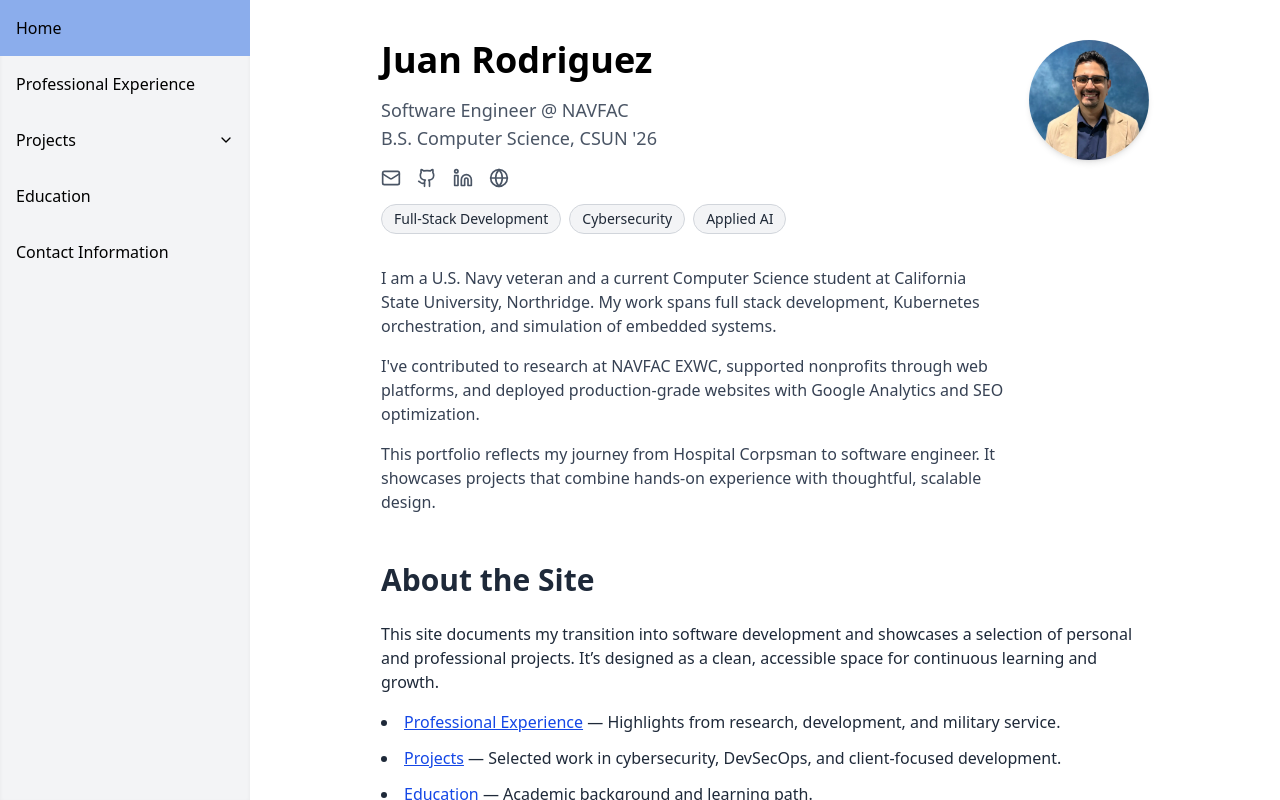
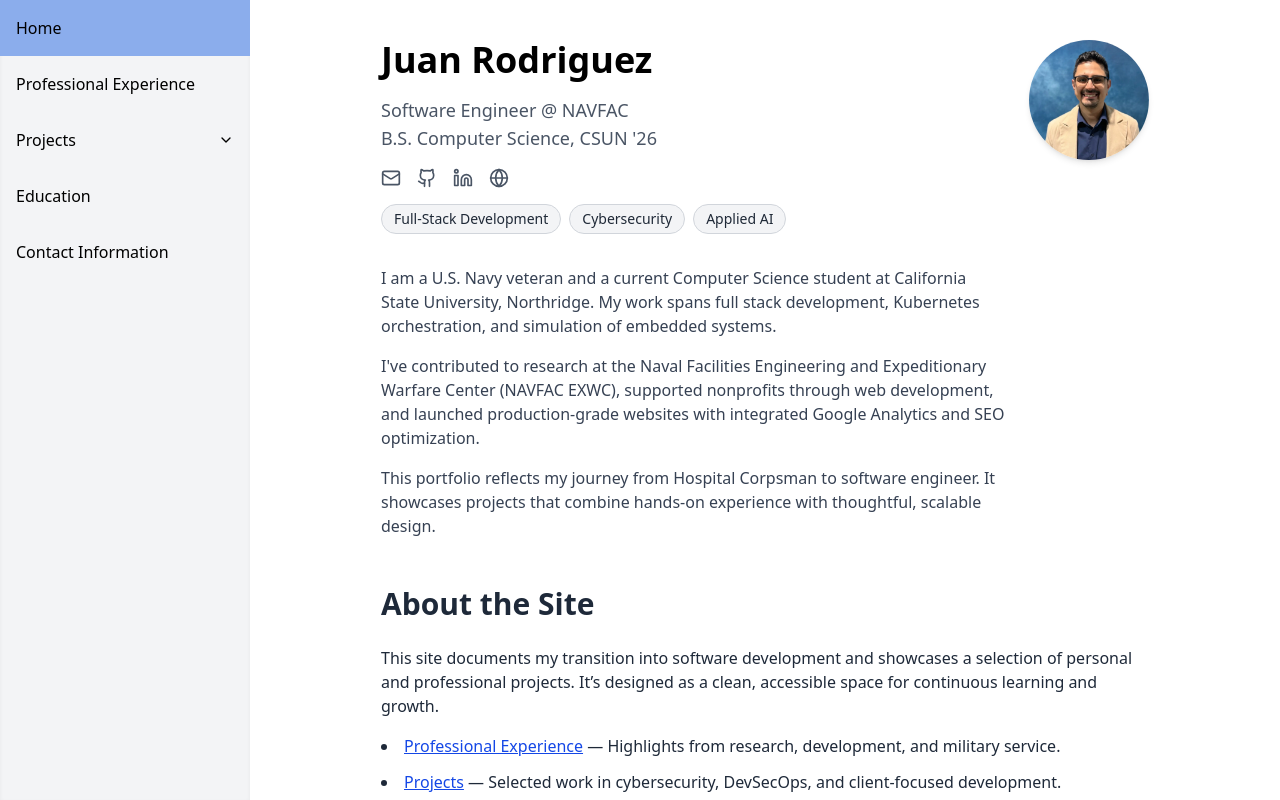
Before and after one commit to gtech29/portfolio, a Next.js app: page / in a window 1280 px wide. Built offline with nearby package versions, Linux system fonts and the light colour scheme.

Commit message:
updating landing

```diff
--- a/src/components/Landing.tsx
+++ b/src/components/Landing.tsx
@@ -88,9 +88,11 @@ export default function Hero(): React.ReactElement {
               </p>
 
               <p className="text-gray-700 dark:text-gray-300">
-                I&#39;ve contributed to research at NAVFAC EXWC, supported
-                nonprofits through web platforms, and deployed production-grade
-                websites with Google Analytics and SEO optimization.
+                I&#39;ve contributed to research at the Naval Facilities
+                Engineering and Expeditionary Warfare Center (NAVFAC EXWC),
+                supported nonprofits through web development, and launched
+                production-grade websites with integrated Google Analytics and
+                SEO optimization.
               </p>
 
               <p className="text-gray-700 dark:text-gray-300">
```
